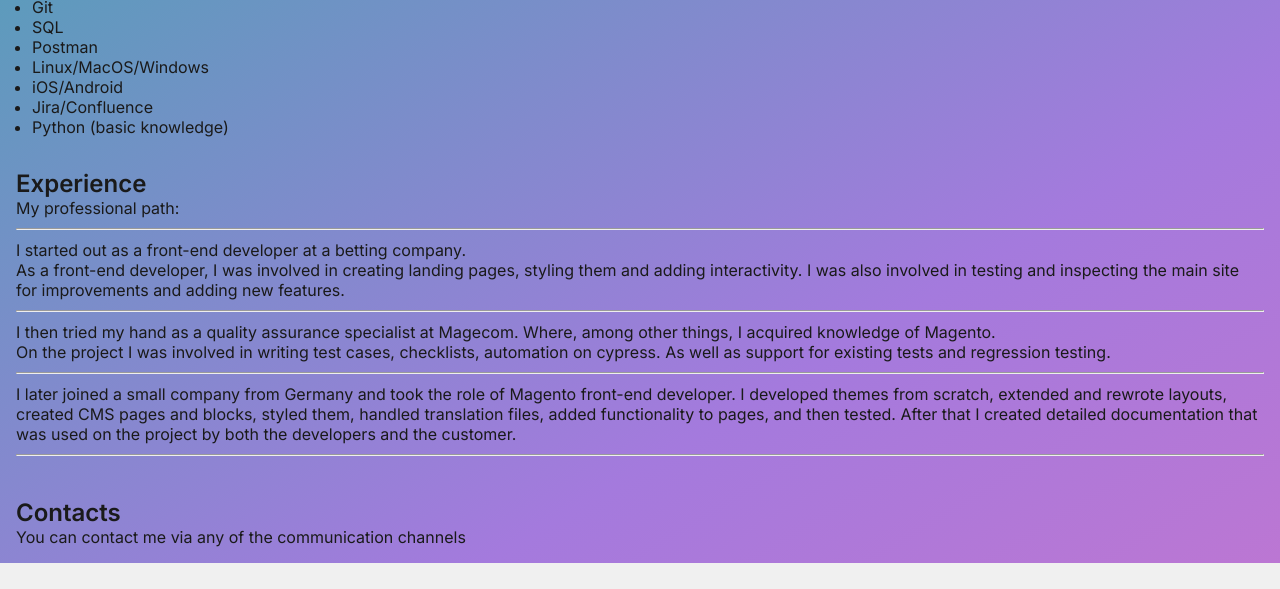
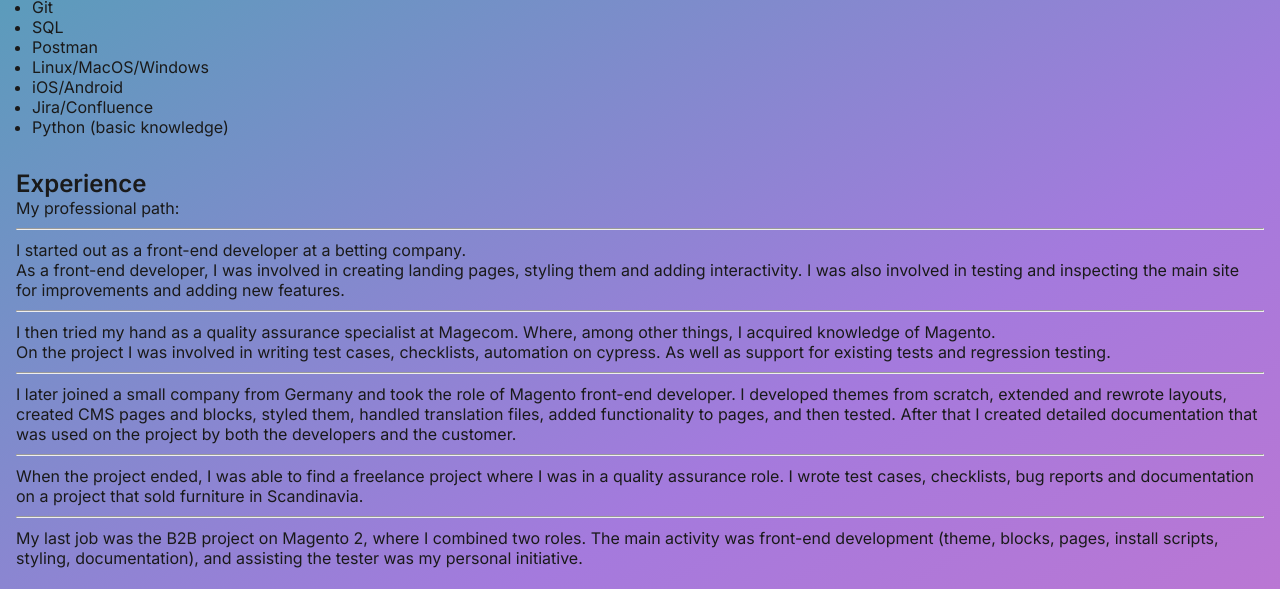
Before and after one commit to mcmaxdj/cvsite, a plain HTML site: page index.html in a window 1280 px wide. Shown: the part 429-1018 px from the top of the page. Drawn offline with Linux system fonts and the light colour scheme.

Commit message:
adding new more experience

```diff
--- a/index.html
+++ b/index.html
@@ -58,6 +58,9 @@
       <hr>
       <p>I later joined a small company from Germany and took the role of Magento front-end developer. I developed themes from scratch, extended and rewrote layouts, created CMS pages and blocks, styled them, handled translation files, added functionality to pages, and then tested. After that I created detailed documentation that was used on the project by both the developers and the customer.</p>
       <hr>
+      <p>When the project ended, I was able to find a freelance project where I was in a quality assurance role. I wrote test cases, checklists, bug reports and documentation on a project that sold furniture in Scandinavia.</p>
+      <hr>
+      <p>My last job was the B2B project on Magento 2, where I combined two roles. The main activity was front-end development (theme, blocks, pages, install scripts, styling, documentation), and assisting the tester was my personal initiative.</p>
     </section>
     <section id="contact">
       <h2>Contacts</h2>
```
